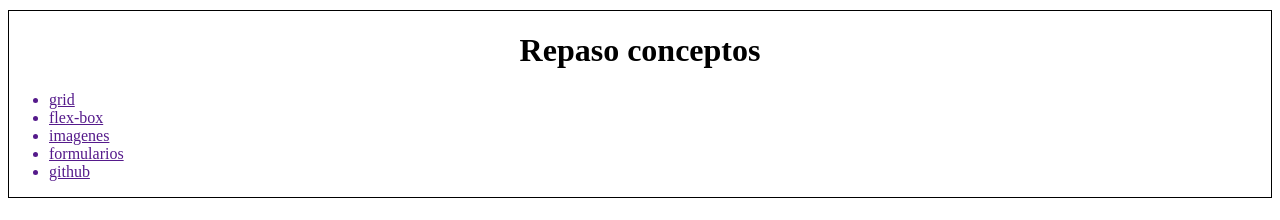
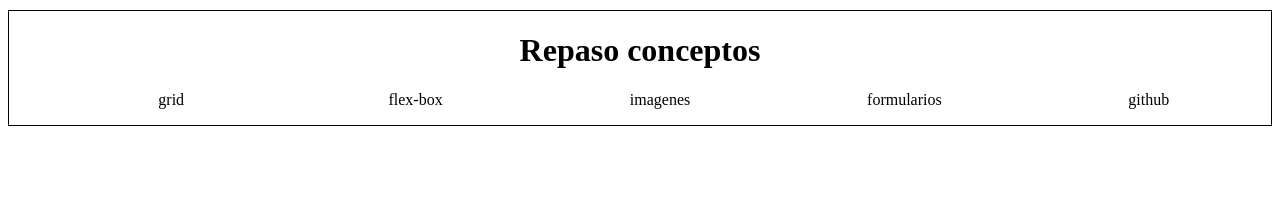
Before and after one commit to estefaniagg2020/repaso, a plain HTML site: page index.html in a window 1280 px wide. Drawn offline with Linux system fonts and the light colour scheme.

Commit message:
correccion index y estilo navegacion

```diff
--- a/estilo.css
+++ b/estilo.css
@@ -3,6 +3,24 @@
     border: 1px solid black;
     margin: 10px auto;
 }
+a{
+    text-decoration: none;
+    color: black;
+}
 h1{
     text-align: center;
 }
+ul{
+    display: grid;
+    grid-template-columns: repeat(5, 1fr);
+    align-self: center;
+    justify-items: center;
+
+
+}
+li{
+
+    list-style: none;
+
+
+}
```
Also changed, not shown: index.html (renamed from inde.html).
